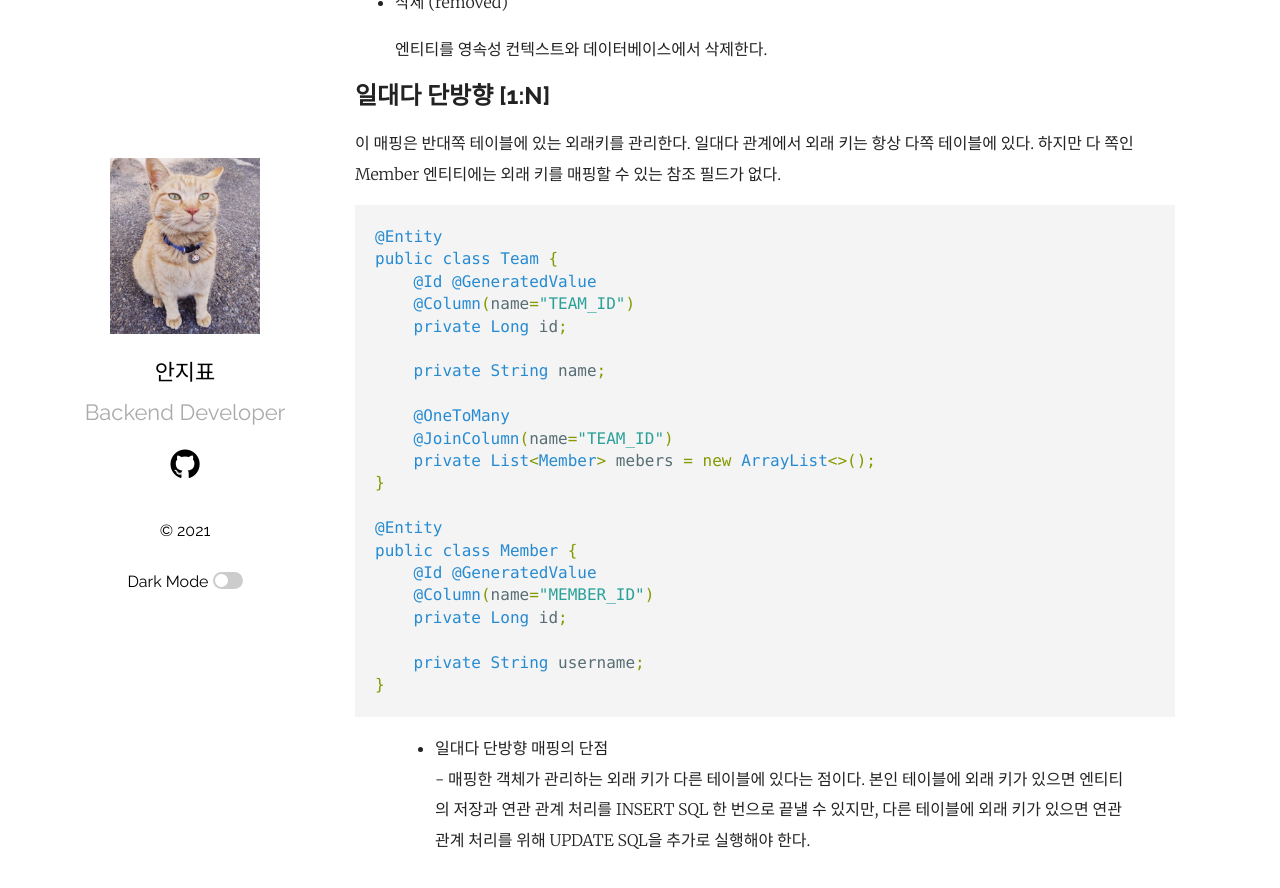
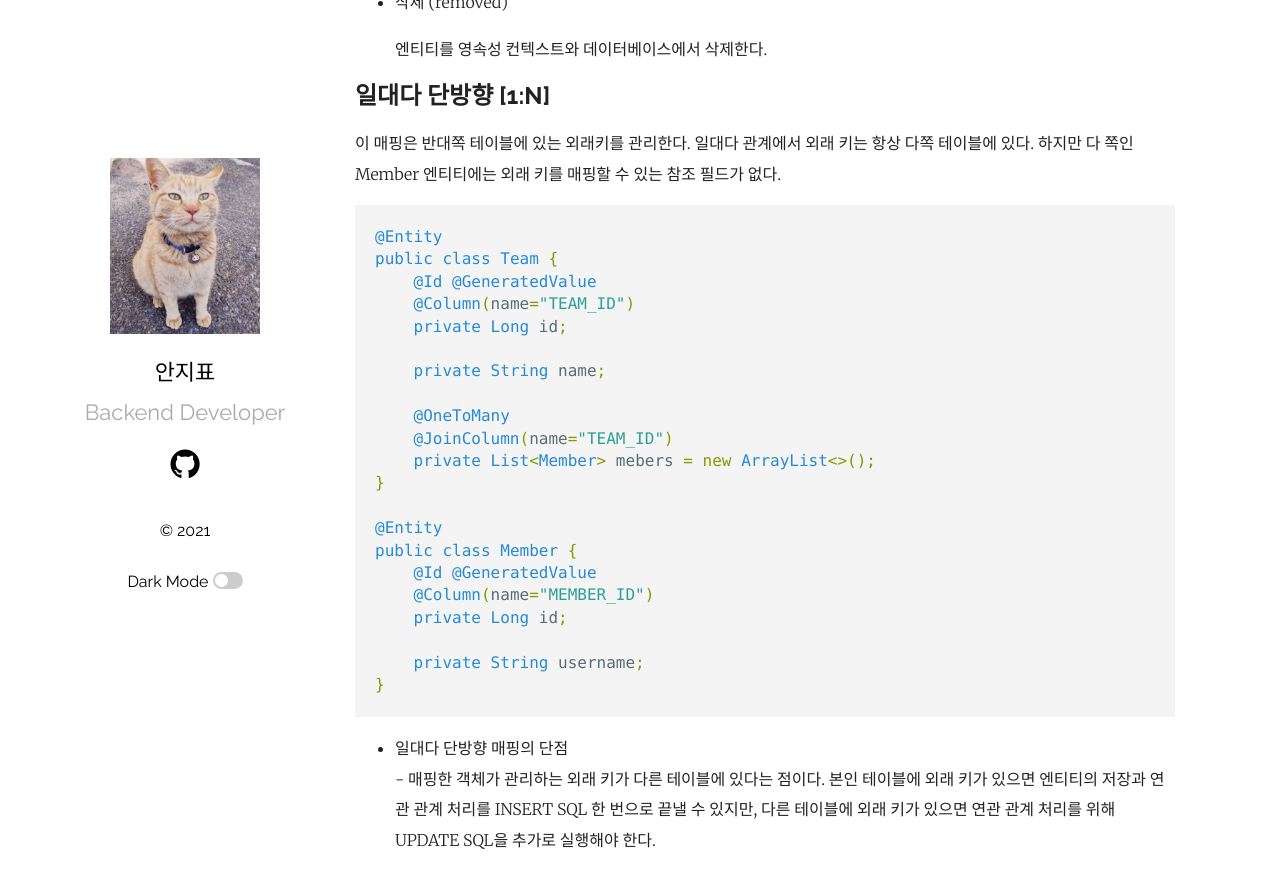
Before and after one commit to ppyong/ppyong.github.io, a Jekyll site: the page built from _posts/2021-07-10-persistance-context.md, in a window 1280 px wide and 900 px high, scrolled down 949 px. Shown: the top 888 px of the window. Built offline with Jekyll 4.4.1, drawn with Linux system fonts in a browser that asks for light colours.

````diff
--- a/_posts/2021-07-10-persistance-context.md
+++ b/_posts/2021-07-10-persistance-context.md
@@ -63,5 +63,5 @@ public class Member {
 }
 ```
 
-> - 일대다 단방향 매핑의 단점
-> \- 매핑한 객체가 관리하는 외래 키가 다른 테이블에 있다는 점이다. 본인 테이블에 외래 키가 있으면 엔티티의 저장과 연관 관계 처리를 INSERT SQL 한 번으로 끝낼 수 있지만, 다른 테이블에 외래 키가 있으면 연관 관계 처리를 위해 UPDATE SQL을 추가로 실행해야 한다.
+- 일대다 단방향 매핑의 단점
+\- 매핑한 객체가 관리하는 외래 키가 다른 테이블에 있다는 점이다. 본인 테이블에 외래 키가 있으면 엔티티의 저장과 연관 관계 처리를 INSERT SQL 한 번으로 끝낼 수 있지만, 다른 테이블에 외래 키가 있으면 연관 관계 처리를 위해 UPDATE SQL을 추가로 실행해야 한다.
````
